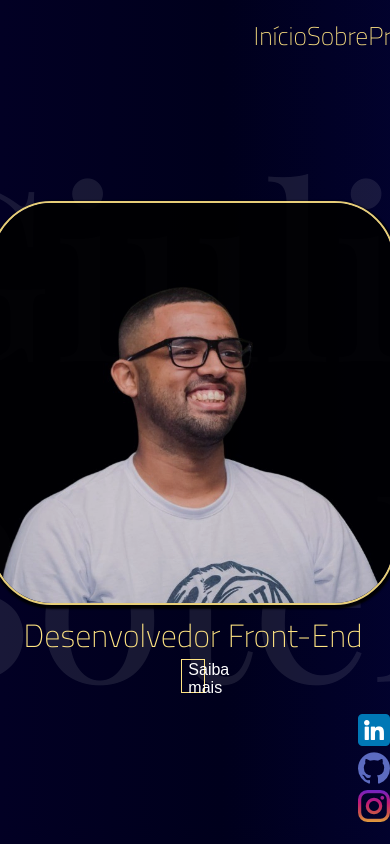
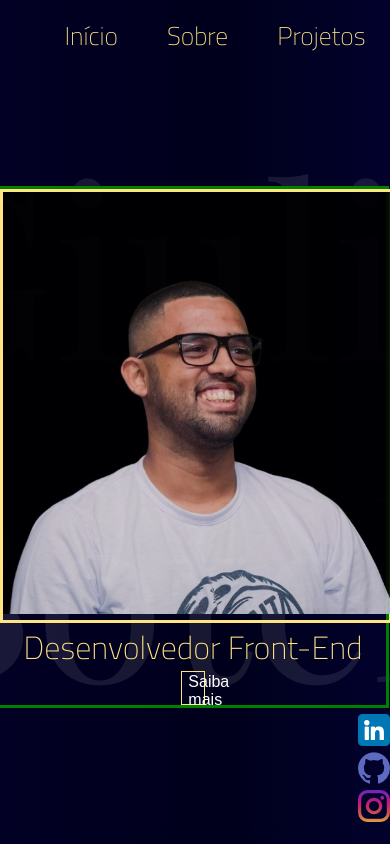
Before and after one commit to GiulianoBotelho/portfolio, a React (Vite) app: page /Sobre in a window 390 px wide. Built offline with nearby package versions, Linux system fonts and the light colour scheme; a web font is replaced by a local one.

Commit message:
iniciando responsivo

```diff
--- a/src/components/header.jsx
+++ b/src/components/header.jsx
@@ -9,17 +9,25 @@ height: 8vh;
 overflow: hidden;
 z-index: -2;
 `
+
 const SideBar = styled.nav`
 width: 100%;
 display: flex;
 justify-content: flex-end;
 align-items: center;
+
 ul{
     display: flex;
     align-items: center;
-    justify-content: space-around;
+    justify-content: space-evenly;
     width: 35vw;
     list-style: none;
+    @media (max-width:600px){
+      width: 100%;
+  display: flex;
+  align-items: center;
+  justify-content: space-around;
+}
 }
 
 `
--- a/src/components/inicio.jsx
+++ b/src/components/inicio.jsx
@@ -10,6 +10,10 @@ border-radius: 15%;
 opacity: 0.8;
 border: solid 2px;
 box-shadow: 1px 2px 2px 2px black;
+@media (max-width:600px){
+  width: 100%;
+  border: solid red;
+}
 `
 export const ImgTexto = styled(motion.figcaption)`
 font-size: 2rem;
@@ -17,6 +21,8 @@ text-align: center;
 display: flex;
 flex-direction: column;
 align-items: center;
+@media (max-width:600px){
+}
 `
 export default function Inicio() {
   return (
--- a/src/components/projetos.jsx
+++ b/src/components/projetos.jsx
@@ -25,6 +25,10 @@ text-align: center;
 width: 35vw;
 display: flex;
 flex-wrap: wrap;
+@media (max-width:600px){
+  width: 100%;
+  height: 100vh;
+ }
 `
 
 const ProImg = styled(motion.img)`
@@ -33,6 +37,9 @@ height: 35vh;
 box-shadow: 4px 4px black;
 border: solid goldenrod 1.2px;
 opacity: 0.8;
+@media (max-width:600px){
+  width: 100%;
+ }
 
 `
 
@@ -56,10 +63,15 @@ color:black;
 font-family: 'Courier New', Courier, monospace;
 font-size: 1rem;
 font-style: italic;
+@media (max-width:600px){
+  width: 100%;
+  height: 45vh;
+ }
 `
 
 const Img = styled(motion.img) `
  width:40px;
+
 `
 
 const ProTitulo = styled(motion.h1) `
@@ -103,7 +115,7 @@ export default function Projetos() {
               src={item.Imagem} alt="" />
               <FigTexto
               initial={{opacity:0.1}}
-              whileInView={{opacity:1, y:25}}
+              whileInView={{opacity:1, y:10}}
               transition={{ delay:0.5}}
 
               >
--- a/src/components/sobre.jsx
+++ b/src/components/sobre.jsx
@@ -1,14 +1,26 @@
 import React from 'react'
 import { Intro } from './Estilos/style.jsx'
-import Giuliano from '../assets/Imagens/Giuliano.jfif'
-import { IniImg } from "./inicio.jsx"
+import Giuliano from '../assets/Imagens/Giuliano.jpeg'
 import { ImgTexto } from './inicio.jsx'
 import { motion } from 'framer-motion'
 import Modal from './modal.jsx'
 import { useState } from 'react'
 import styled from 'styled-components'
 
+ const SobreImg = styled(motion.img) `
+width: 30vw;
+@media (max-width:600px){
+  width: 30vw;
+  height: 50vh;
+}
+`
+const SobreFig = styled.figure `
 
+@media (max-width:600px){
+  width: 100%;
+  border: solid green;
+}
+`
 const SobreMim = styled.button `
   width: 6vw;
  height:4vh;
@@ -23,8 +35,16 @@ const SobreMim = styled.button `
   transition: 0.5s ease-in-out;
   background: #FFE482;
   color:black;
+  @media (max-width:600px){
+ font-size: 30%;
+ }
 }
-
+`
+const Div = styled(motion.div)  `
+border: solid;
+@media (max-width:600px){
+  width: 100%;
+}
 `
 export default function Sobre() {
   const [openModal, setOpenModal] = useState(false)
@@ -35,19 +55,19 @@ export default function Sobre() {
   return (
     <>
    <Intro>
-      <figure>
-        <motion.div
+      <SobreFig>
+        <Div
           variants={imgAnimation}
           initial="closed"
           animate={openModal ? "open" : "closed"}
         >
-          <IniImg
+          <SobreImg
           style={{width:"400px"}}
           initial={{ opacity: 0 }}
           animate={{ opacity: 0.9, x: 0, }}
           transition={{ duration: 4 }}
            src={Giuliano}/>
-        </motion.div>
+        </Div>
         <ImgTexto
          initial={{opacity:0}}
          animate={{opacity:1}}
@@ -55,7 +75,7 @@ export default function Sobre() {
         > Desenvolvedor Front-End
         <SobreMim onClick={()=> setOpenModal(true)}>Saiba mais</SobreMim>
         </ImgTexto>
-      </figure>
+      </SobreFig>
       <Modal isOpen={openModal} setOpenModal={setOpenModal}/>
 
     </Intro>
```
Also changed, not shown: src/assets/Imagens/Giuliano.jpeg (added).
